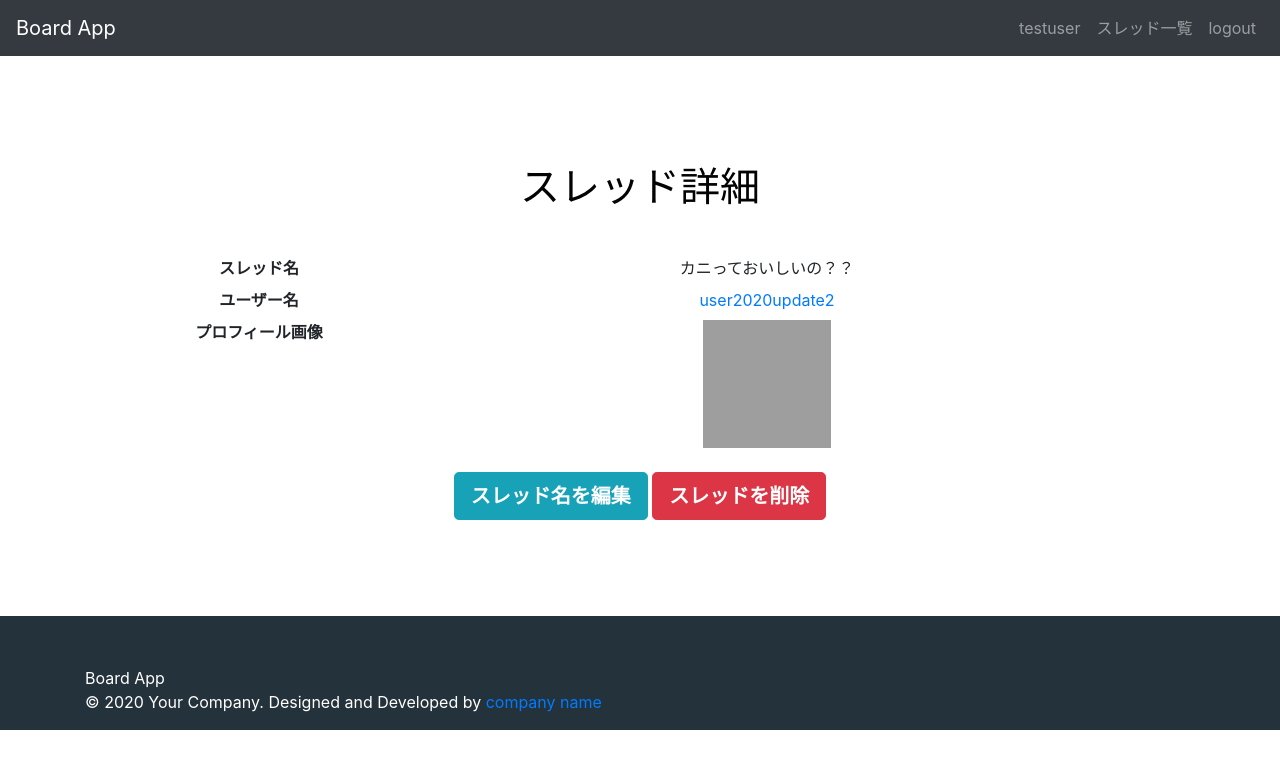
After one commit to ryo0504/DjangoApp1, a Django app: page /DjangoApp1/board/thread/1/ in a window 1280 px wide. The commit adds this page. Shown: the top 769 px of the page. Run offline with Django 3.2, Linux system fonts and the light colour scheme; a user stored in the database is signed in; data comes from the database, SQL or seed files in the repository; both versions use the stored data as it was after the commit; some libraries are stand-ins or nearby versions; grey boxes are pictures that could not be loaded.

Commit message:
made_thread_func

```diff
--- a/board/urls.py
+++ b/board/urls.py
@@ -14,4 +14,8 @@ urlpatterns = [
     path("users/<int:pk>/", views.UserDetailView.as_view(), name="user_detail"),
     path("users/<int:pk>/update/", views.UserUpdateView.as_view(), name="user_update"),
     path("thread/create/", views.ThreadCreateView.as_view(), name="thread_create"),
+    path("thread/thread_list/", views.ThreadListView.as_view(), name="thread_list"),
+    path("thread/<int:pk>/", views.ThreadDetailView.as_view(), name="thread_detail"),
+    path("thread/<int:pk>/update", views.ThreadUpdateView.as_view(), name="thread_update"),
+    path("thread/<int:pk>/delete", views.ThreadDeleteView.as_view(), name="thread_delete"),
 ]
--- a/board/views.py
+++ b/board/views.py
@@ -58,8 +58,33 @@ class ThreadCreateView(LoginRequiredMixin, generic.CreateView):
     model = Thread
     template_name = "board/thread/create.html"
     form_class = ThreadForm
-    success_url = reverse_lazy("board:post_list")
+    success_url = reverse_lazy("board:thread_list")
 
     def form_valid(self, form):
         form.instance.user = self.request.user
         return super().form_valid(form)
+
+
+class ThreadListView(LoginRequiredMixin, generic.ListView):
+    model = Thread
+    template_name = "board/thread/thread_list.html"
+
+
+class ThreadDetailView(LoginRequiredMixin, generic.DetailView):
+    model = Thread
+    template_name = "board/thread/thread_detail.html"
+
+
+class ThreadUpdateView(LoginRequiredMixin, generic.UpdateView):
+    model = Thread
+    template_name = "board/thread/thread_update.html"
+    form_class = ThreadForm
+
+    def get_success_url(self):
+        return resolve_url('board:thread_list')
+
+
+class ThreadDeleteView(LoginRequiredMixin, generic.DeleteView):
+    model = Thread
+    template_name = "board/thread/delete.html"
+    success_url = reverse_lazy("board:thread_list")
--- a/templates/board/base.html
+++ b/templates/board/base.html
@@ -14,7 +14,11 @@
 <body>
     <header>
         <nav class="navbar navbar-expand-lg fixed-top navbar-dark bg-dark">
+            {% if request.user.is_authenticated %}
+            <a class="navbar-brand app-name" href="{% url 'board:thread_list' %}">Board App</a>
+            {% else %}
             <a class="navbar-brand app-name" href="{% url 'board:lp' %}">Board App</a>
+            {% endif %}
             <button class="navbar-toggler" type="button" data-toggle="collapse" data-target="#navbarSupportedContent"
                 aria-controls="navbarSupportedContent" aria-expanded="false" aria-label="Toggle navigation">
                 <span class="navbar-toggler-icon"></span>
@@ -25,17 +29,21 @@
                 <ul class="navbar-nav">
                     {% if request.user.is_authenticated %}
                     <li class="nav-item">
-                        <a class="nav-link text-white" href="{% url 'board:user_detail' request.user.pk %}">{{ request.user.name }}</a>
+                        <a class="nav-link"
+                            href="{% url 'board:user_detail' request.user.pk %}">{{ request.user.name }}</a>
                     </li>
                     <li class="nav-item">
-                        <a class="nav-link text-white" href="{% url 'board:logout' %}">logout</a>
+                        <a class="nav-link" href="{% url 'board:thread_list' %}">スレッド一覧</a>
+                    </li>
+                    <li class="nav-item">
+                        <a class="nav-link" href="{% url 'board:logout' %}">logout</a>
                     </li>
                     {% else %}
                     <li class="nav-item">
-                        <a class="nav-link text-white" href="{% url 'board:sign_up' %}">Signup</a>
+                        <a class="nav-link" href="{% url 'board:sign_up' %}">Signup</a>
                     </li>
                     <li class="nav-item">
-                        <a class="nav-link text-white" href="{% url 'board:login' %}">Login</a>
+                        <a class="nav-link" href="{% url 'board:login' %}">Login</a>
                     </li>
                     {% endif %}
                 </ul>
@@ -54,8 +62,7 @@
             <div class="row">
                 <div class="col-md-8">
                     <a class="text-white" href="{% url 'board:lp' %}">Board App</a>
-                    <p>© 2020 Your Company. Designed and Developed by <a target="_blank"
-                            href="#">company name</a></p>
+                    <p>© 2020 Your Company. Designed and Developed by <a target="_blank" href="#">company name</a></p>
                 </div>
             </div>
         </div>
--- /dev/null
+++ b/templates/board/thread/thread_detail.html
@@ -0,0 +1,25 @@
+{% extends "board/base.html" %}
+
+{% block title %}User Update{% endblock title %}
+
+{% block content %}
+<div class="container-fluid">
+    <!-- change the image in style.css to the class header .container-fluid [approximately row 50] -->
+    <div class="container">
+        <div class="jumbotron">
+            <h1>スレッド詳細</h1>
+            <dl class="row">
+                <dt class="col-sm-3">スレッド名</dt>
+                <dd class="col-sm-9">{{ thread.title }}</dd>
+                <dt class="col-sm-3">ユーザー名</dt>
+                <dd class="col-sm-9"><a href="{% url 'board:user_detail' user.pk  %}">{{ thread.user.name }}</a></dd>
+                <dt class="col-sm-3">プロフィール画像</dt>
+                <dd class="col-sm-9"><img src="/../../../media/{{ user.picture }}" width="128" height="128"
+                        alt="プロフィール画像">
+            </dl>
+            <a class="btn btn-info btn-lg" role="button" href="{% url 'board:thread_update' thread.pk  %}">スレッド名を編集</a>
+            <a class="btn btn-danger btn-lg" role="button" href="{% url 'board:thread_delete' thread.pk  %}">スレッドを削除</a>
+        </div>
+    </div><!-- /container -->
+</div>
+{% endblock content %}
```
Also changed, not shown: templates/board/thread/delete.html (added, +19 -0 lines), templates/board/thread/thread_list.html (added, +25 -0 lines), templates/board/thread/thread_update.html (added, +17 -0 lines), db.sqlite3.
